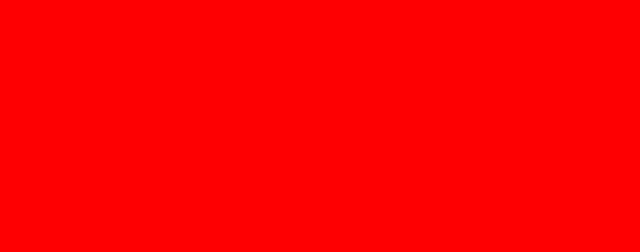
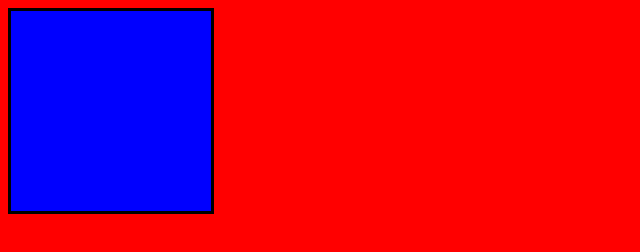
Before and after one commit to Matix0021/www1, a plain HTML site: page index.html in a window 1280 px wide. Shown: the whole page, without its empty margins (0-640 px from the left). Drawn offline with Linux system fonts and the light colour scheme.

Commit message:
dołożono 3 divy i wykolorowno

```diff
--- a/index.html
+++ b/index.html
@@ -7,6 +7,6 @@
     <link rel="stylesheet" href="./style.css">
 </head>
 <body>
-
+    <div></div>
 </body>
 </html>
--- a/style.css
+++ b/style.css
@@ -1,3 +1,9 @@
 body{
     background-color: red;
 }
+div{
+    border: solid;
+    width: 200px;
+    height: 200px;
+    background-color: blue;
+}
```
